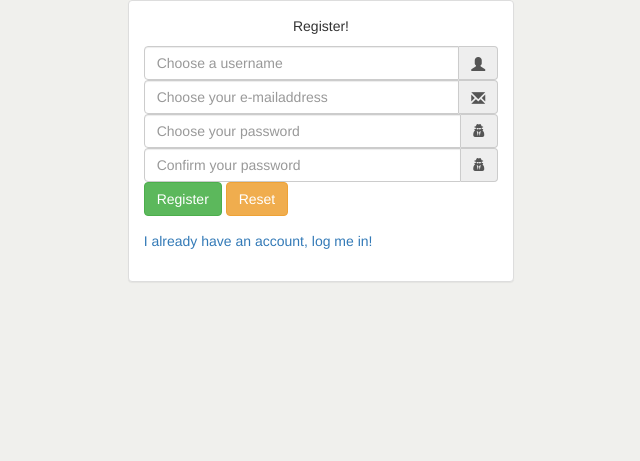
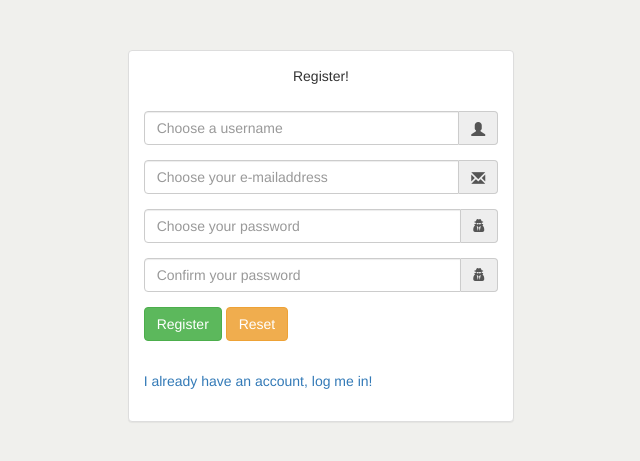
Before and after one commit to Marcovandelindt/Gastenboek, a PHP site: page /register in a window 1280 px wide. Shown: the top 461 px of the page, without its empty margins (319-959 px from the left). Run offline with PHP 8.4, Linux system fonts and the light colour scheme; some libraries are stand-ins or nearby versions.

Commit message:
Changed style of the login and register

```diff
--- a/assets/css/style.css
+++ b/assets/css/style.css
@@ -175,6 +175,15 @@ body {
 	margin-top: 15px;
 }
 
+/* | Login | */
+.register-panel {
+	margin-top: 50px;
+}
+
+.add-padding {
+	padding-top: 15px;
+}
+
 /* | Profile | */
 .profile .thumbnail {
 	background-color: #f0f0ed !important;
```
